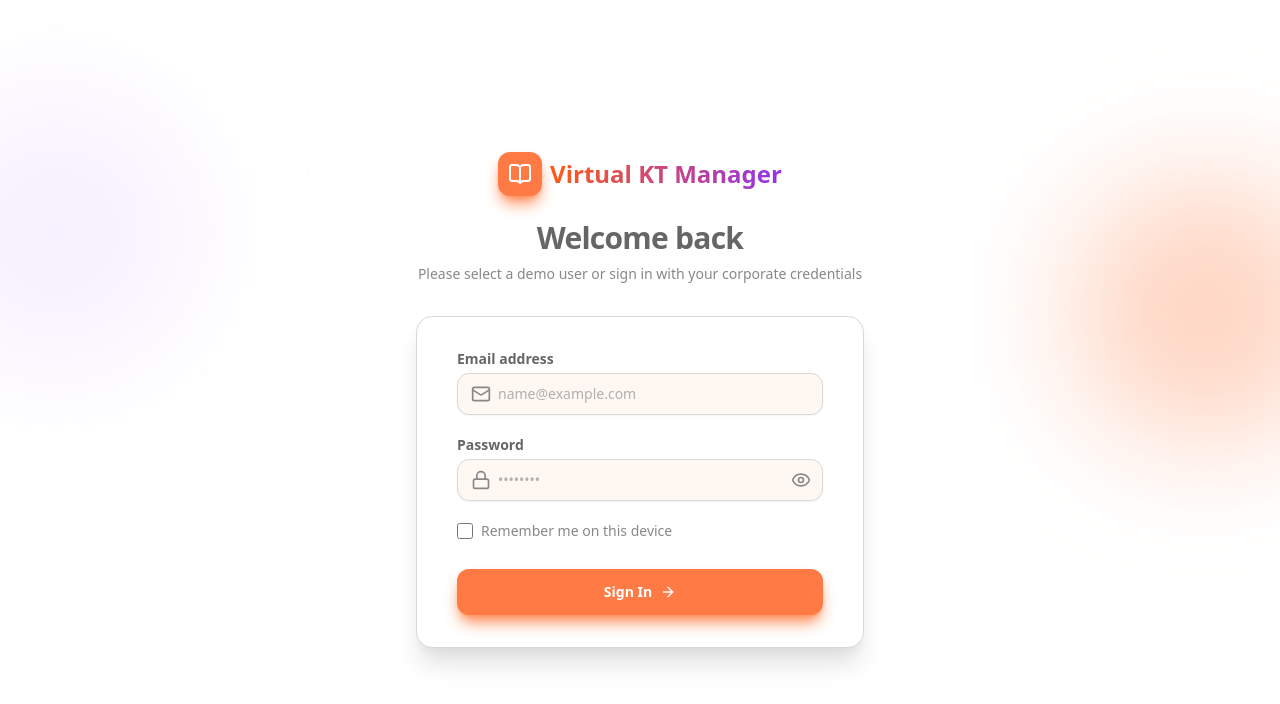
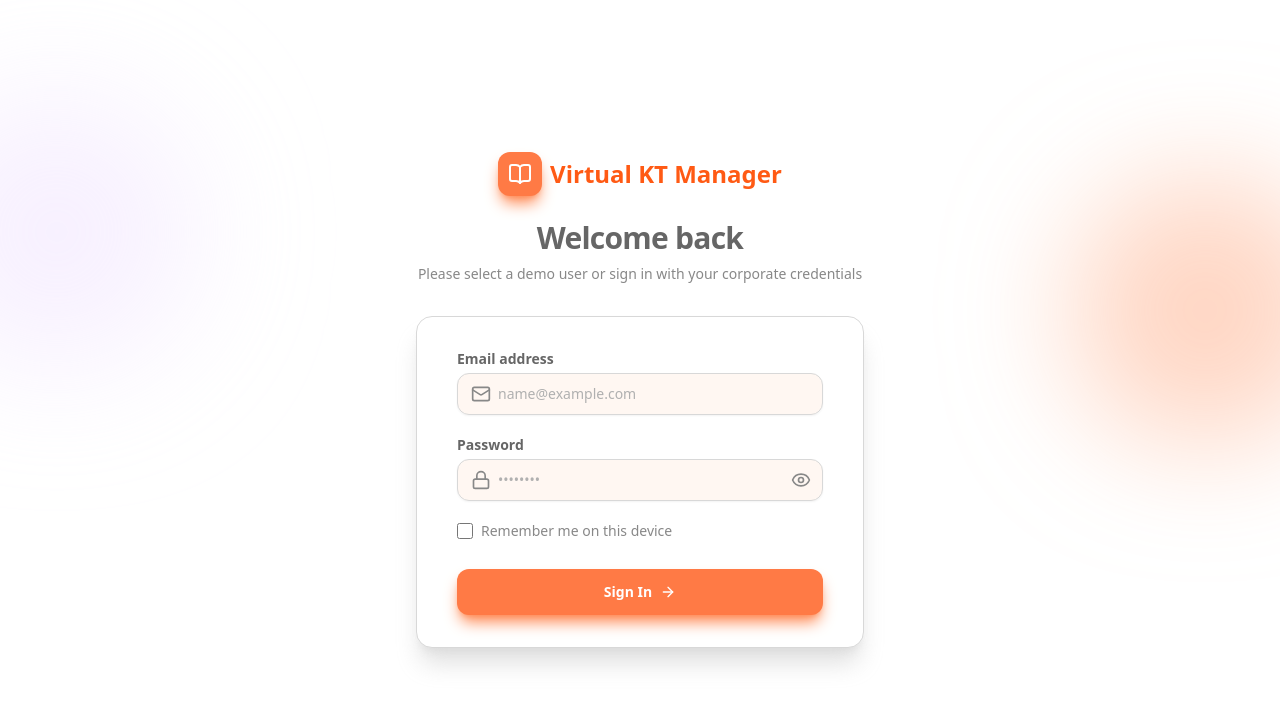
Before and after one commit to Aiinhome-Aivista/new_agent_3_FE, a React (Vite) app: page /login in a window 1280 px wide. Shown: the top 704 px of the page. Built offline with nearby package versions, Linux system fonts and the light colour scheme.

Commit message:
login and knwlege base section gridient color change and project section  beshi line e chole geleo folder icon ar choto hobe na,

```diff
--- a/src/pages/KnowledgeBasePage.jsx
+++ b/src/pages/KnowledgeBasePage.jsx
@@ -332,7 +332,7 @@ const KnowledgeBasePage = () => {
                   <button
                     type="submit"
                     disabled={uploading}
-                    className={`w-full py-4 px-6 rounded-xl shadow-lg text-sm font-bold text-white transition-all duration-300 ${uploading ? 'bg-button-orange cursor-not-allowed shadow-none' : 'bg-gradient-to-r from-primary-orange via-purple-500 to-primary-orange bg-[length:200%_auto] hover:bg-[100%_center] hover:shadow-primary-orange/30 hover:-translate-y-1'
+                    className={`w-full py-4 px-6 rounded-xl shadow-lg text-sm font-bold text-white transition-all duration-300 ${uploading ? 'bg-button-orange cursor-not-allowed shadow-none' : 'bg-primary-orange hover:bg-[100%_center] hover:shadow-primary-orange/30 hover:-translate-y-1'
                       } focus:outline-none focus:ring-4 focus:ring-orange-border flex justify-center items-center`}
                   >
                     {uploading ? (
--- a/src/pages/LoginPage.jsx
+++ b/src/pages/LoginPage.jsx
@@ -73,7 +73,7 @@ const LoginPage = () => {
           <div className="bg-button-orange p-2.5 rounded-xl shadow-lg shadow-orange-border flex items-center justify-center">
             <BookOpen className="text-white h-6 w-6" />
           </div>
-          <span className="text-2xl font-bold bg-clip-text text-transparent bg-gradient-to-r from-primary-orange to-purple-600">
+          <span className="text-2xl font-bold bg-clip-text text-primary-orange">
             Virtual KT Manager
           </span>
         </div>
--- a/src/pages/PlanPage.jsx
+++ b/src/pages/PlanPage.jsx
@@ -148,9 +148,9 @@ const ProjectCard = ({ project, onClick, isLoading }) => (
     className={`bg-white border border-gray-200 rounded-lg shadow-sm hover:shadow-md hover:border-primary-orange transition-all flex flex-col justify-center items-center h-40 p-6 relative group ${isLoading ? 'cursor-wait opacity-75' : 'cursor-pointer'}`}
   >
     {isLoading ? (
-      <RefreshCw size={32} className="text-primary-orange animate-spin mb-3" />
+      <RefreshCw size={32} className="text-primary-orange animate-spin mb-3 flex-shrink-0" />
     ) : (
-      <FolderOpen size={32} className="text-gray-400 group-hover:text-primary-orange mb-3 transition-colors" />
+      <FolderOpen size={32} className="text-gray-400 group-hover:text-primary-orange mb-3 transition-colors flex-shrink-0" />
     )}
     <h3 className="text-lg font-bold text-gray-800 text-center">{project.name}</h3>
     <p className="text-xs text-gray-500 mt-2">{project.plan_count || 0} Plans</p>
```
